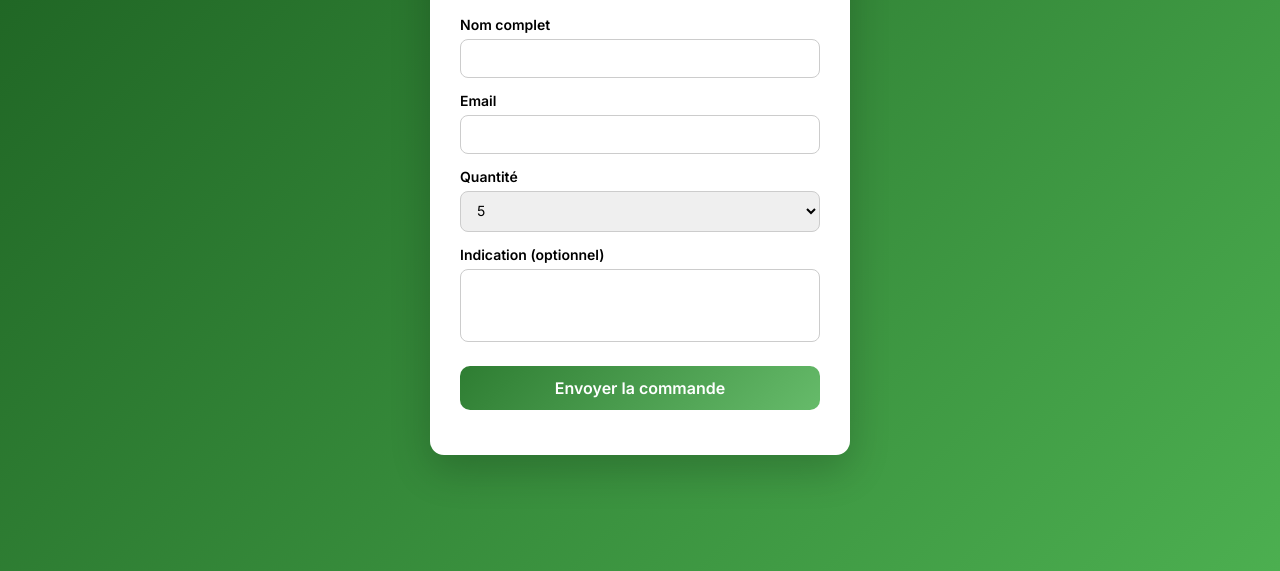
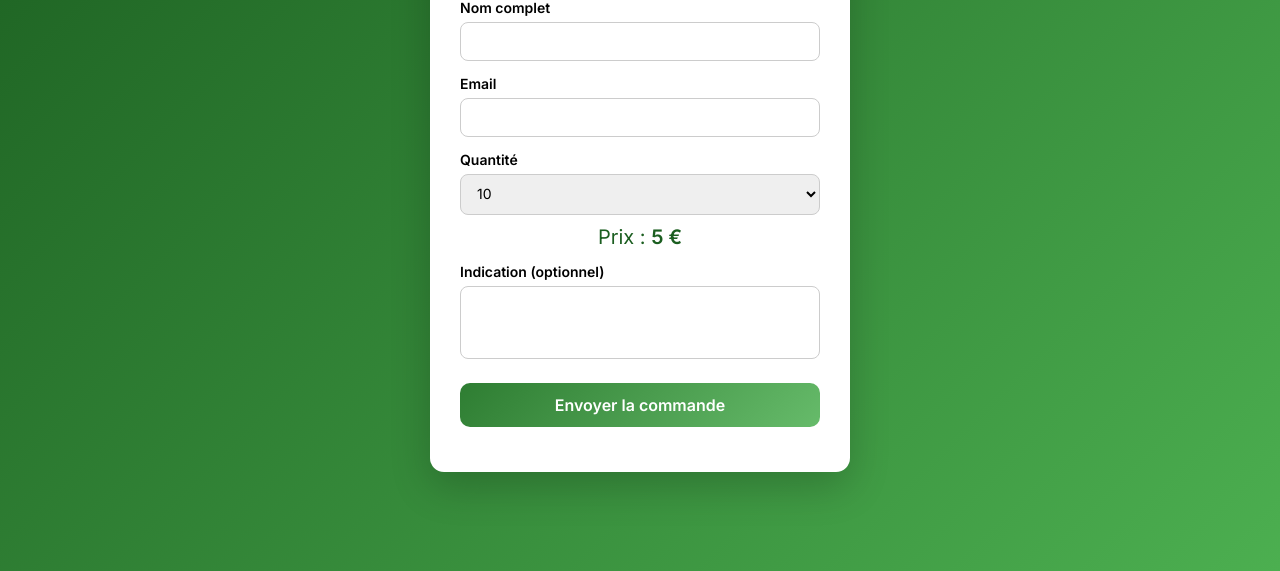
Before and after one commit to ministjonozay-bot/commandes, a plain HTML site: page index.html in a window 1280 px wide. Shown: the part 229-800 px from the top of the page. Drawn offline with nearby package versions, Linux system fonts and the light colour scheme.

Commit message:
index.html

```diff
--- a/index.html
+++ b/index.html
@@ -94,6 +94,14 @@ button:hover {
   text-align: center;
   font-size: 14px;
 }
+
+#prix {
+  margin-top: 10px;
+  font-size: 20px;
+  color: #1b5e20;
+  text-align: center;
+}
+
 </style>
 </head>
 
@@ -110,11 +118,13 @@ button:hover {
     <input type="email" name="email" required>
 
     <label>Quantité</label>
-    <select name="quantite">
-      <option value="5">5</option>
+    <select name="quantite" id="quantite">
       <option value="10">10</option>
-      <option value="15">15</option>
+      <option value="20">20</option>
     </select>
+
+    <div id="prix">Prix : <strong>5 €</strong></div>
+
 
     <label>Indication (optionnel)</label>
     <textarea name="indication" rows="3"></textarea>
@@ -144,6 +154,21 @@ document.getElementById("form").addEventListener("submit", function(e){
   });
 });
 </script>
+<script>
+const quantite = document.getElementById("quantite");
+const prix = document.getElementById("prix");
+
+function updatePrix() {
+  if (quantite.value === "10") {
+    prix.innerHTML = "Prix : <strong>5 €</strong>";
+  } else {
+    prix.innerHTML = "Prix : <strong>10 €</strong>";
+  }
+}
+
+quantite.addEventListener("change", updatePrix);
+updatePrix(); // au chargement
+</script>
 
 </body>
 </html>
```
